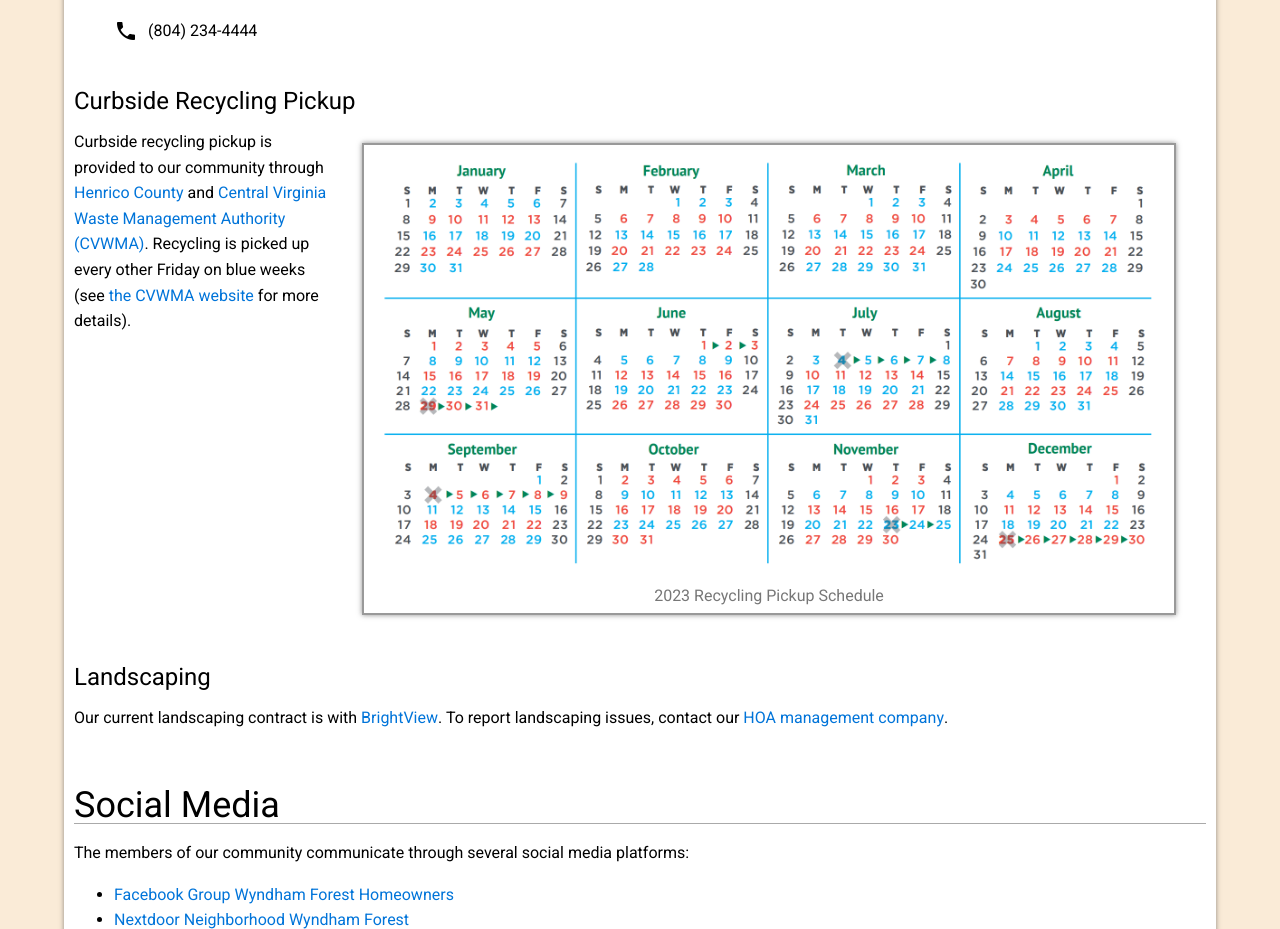
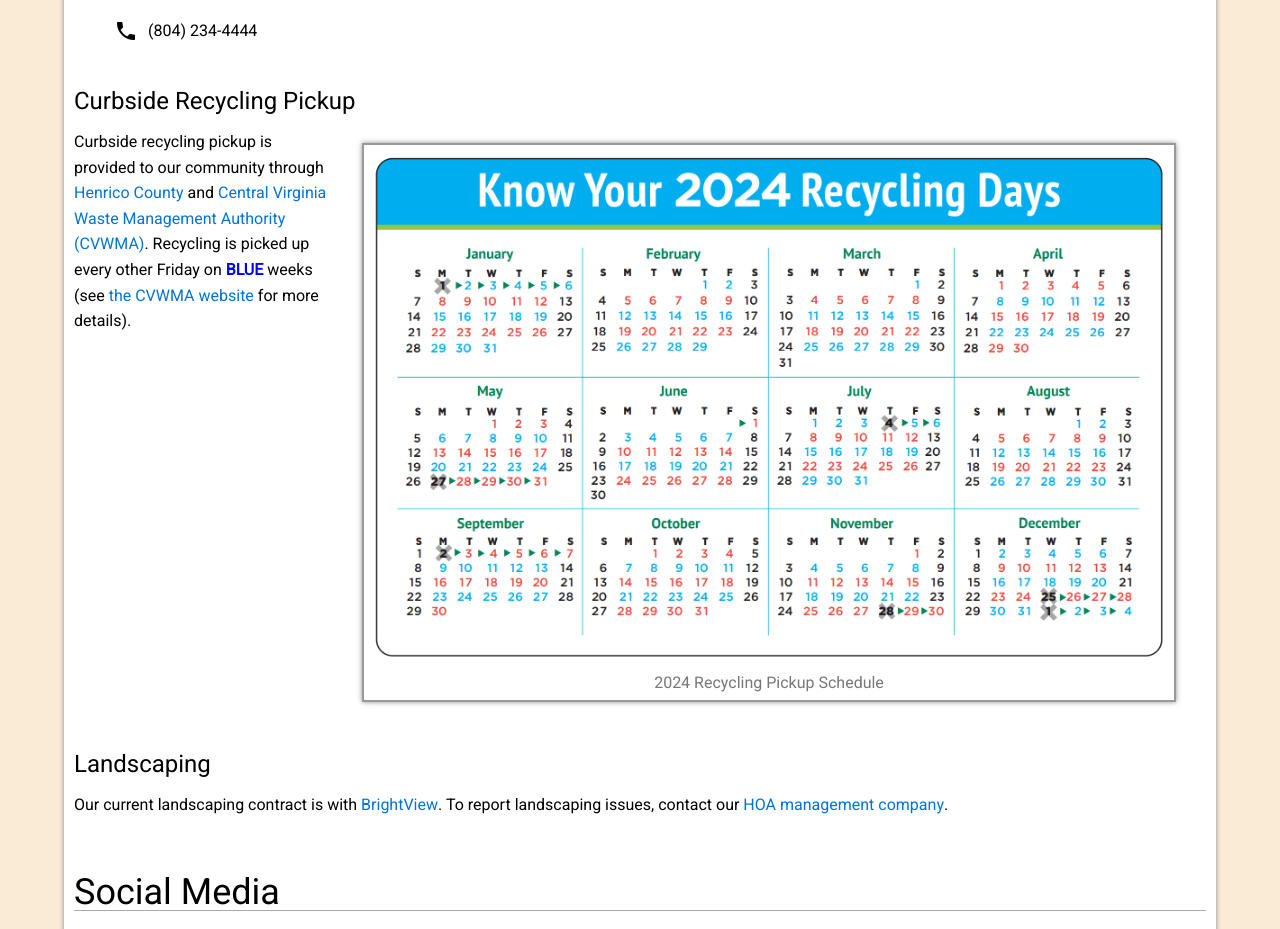
Before and after one commit to Wyndham-Forest-HOA/wyndham-forest-hoa.github.io, a plain HTML site: page index.html in a window 1280 px wide. Shown: the part 5720-6649 px from the top of the page. Drawn offline with Linux system fonts and the light colour scheme.

Commit message:
Updated the recycling calendar for 2024

```diff
--- a/index.html
+++ b/index.html
@@ -391,10 +391,10 @@
       </div>
       <div class="sub-header">Curbside Recycling Pickup</div>
       <div class="photo-frame" style="width: 800px; float: right; cursor: pointer;" onclick="window.open('http://cvwma.com/programs/curbside-recycling/cvwma-recycling-collection-schedule/')">
-        <img src="images/recycling-collection-schedule-2023.png">
-        <div class="caption">2023 Recycling Pickup Schedule</div>
+        <img src="images/recycling-collection-schedule-2024.png">
+        <div class="caption">2024 Recycling Pickup Schedule</div>
       </div>
-      <p>Curbside recycling pickup is provided to our community through <a href="https://henrico.us/services/curbside-recycling/" target="_blank">Henrico County</a> and <a href="http://cvwma.com/" target="_blank">Central Virginia Waste Management Authority (CVWMA)</a>. Recycling is picked up every other Friday on blue weeks (see <a href="http://cvwma.com/programs/curbside-recycling/cvwma-recycling-collection-schedule/" target="_blank">the CVWMA website</a> for more details).</p>
+      <p>Curbside recycling pickup is provided to our community through <a href="https://henrico.us/services/curbside-recycling/" target="_blank">Henrico County</a> and <a href="http://cvwma.com/" target="_blank">Central Virginia Waste Management Authority (CVWMA)</a>. Recycling is picked up every other Friday on <span style="color: blue; font-weight: bold">BLUE</span> weeks (see <a href="http://cvwma.com/programs/curbside-recycling/cvwma-recycling-collection-schedule/" target="_blank">the CVWMA website</a> for more details).</p>
       <div id="landscaping" class="anchor"></div>
       <div class="sub-header">Landscaping</div>
       <p>
```
Also changed, not shown: images/recycling-collection-schedule-2024.png (added).
